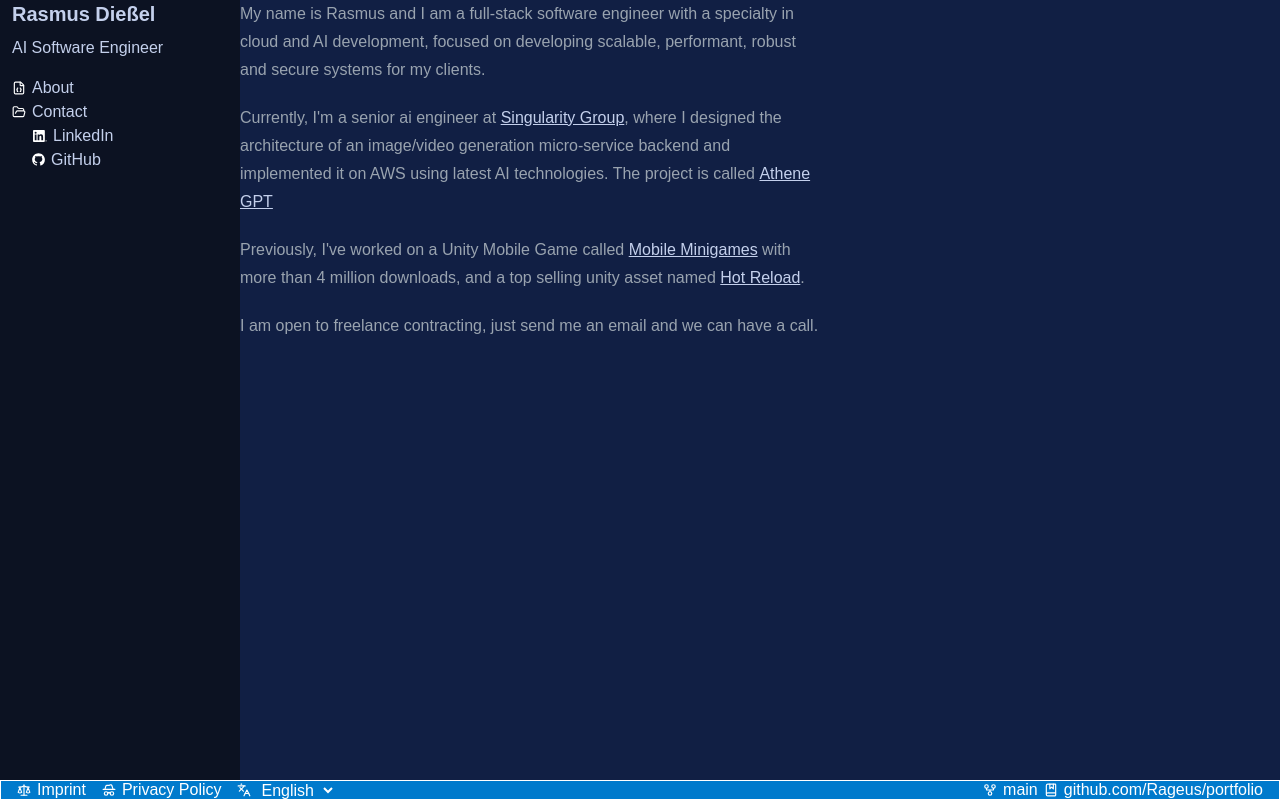
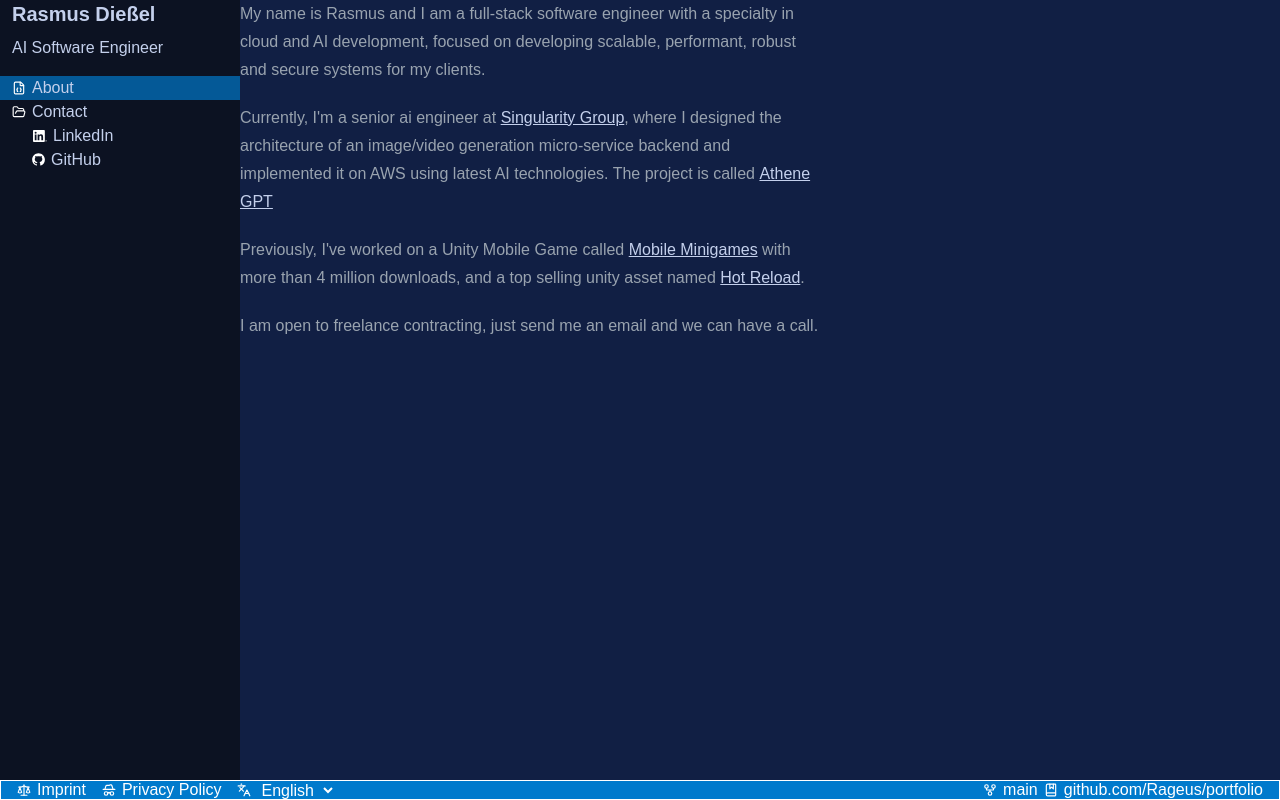
Before and after one commit to Rageus/portfolio, a Next.js app: page /en in a window 1280 px wide. Built offline with nearby package versions, Linux system fonts and the light colour scheme.

Commit message:
added nav link to enable hover items on the left

```diff
--- a/app/[locale]/globals.css
+++ b/app/[locale]/globals.css
@@ -16,6 +16,8 @@
   --color-files: #0c1222;
   --color-script: #111f44;
   --color-botbar: #007acc;
+  --color-file-selected: #007accAF;
+  --color-file-hover: #007acc8F;
 
   --color-britty-font: #99A3AF;
   --color-britty-highlight: #c4d0ec;
--- a/app/[locale]/layout.tsx
+++ b/app/[locale]/layout.tsx
@@ -10,6 +10,7 @@
 import { notFound } from "next/navigation";
 import { getTranslations, setRequestLocale } from "next-intl/server";
 import LocaleSwitcher from "@/components/localeswitcher";
+import NavLink from "@/components/nav-link";
 
 const geistSans = Geist({
   variable: "--font-geist-sans",
@@ -64,10 +65,10 @@
                   </div> */}
                 </div>
                 <div className="h-4 shrink-0" aria-hidden />
-                <Link href="/" className="flex flex-row px-3 items-center gap-1.5 cursor-pointer">
+                <NavLink href="/">
                   <FileBraces size={14} />
                   <p className="text-britty-highlight font-normal">{t('about')}</p>
-                </Link>
+                </NavLink>
                 {/* <div className="flex flex-row px-3 items-center gap-1.5 cursor-pointer">
                   <FolderOpen size={14} />
                   <p className="text-britty-highlight font-normal">{t('experience')}</p>
@@ -115,7 +116,7 @@
                 <a href="https://linkedin.com/in/rasmus-dießel"
                   target="_blank"
                   rel="noopener noreferrer"
-                  className="flex flex-row items-center px-8 gap-1.5 cursor-pointer"
+                  className="flex flex-row items-center px-8 gap-1.5 cursor-pointer hover:bg-file-hover transition-colors"
                 >
                   <span className="ml-px block">
                     <Image src="/LinkedIn.svg" alt="LinkedIn" width={14} height={14} />
@@ -125,7 +126,7 @@
                 <a href="https://github.com/Rageus/portfolio"
                   target="_blank"
                   rel="noopener noreferrer"
-                  className="flex flex-row items-center px-7.5 gap-1 cursor-pointer"
+                  className="flex flex-row items-center px-7.5 gap-1 cursor-pointer hover:bg-file-hover transition-colors"
                 >
                   <span className="-mt-0.5 block">
                     <Image src="/GitHub.svg" alt="GitHub" width={17} height={17} />
--- /dev/null
+++ b/components/nav-link.tsx
@@ -0,0 +1,14 @@
+"use client";
+
+import { Link, usePathname } from "@/i18n/navigation";
+
+export default function NavLink({ href, children }: { href: string; children: React.ReactNode }) {
+	const pathname = usePathname();
+	const background = pathname === href ? "bg-file-selected" : "hover:bg-file-hover transition-colors";
+
+	return (
+		<Link href={href} className={`flex flex-row px-3 items-center gap-1.5 cursor-pointer ${background}`}>
+			{children}
+		</Link>
+	);
+}
```
